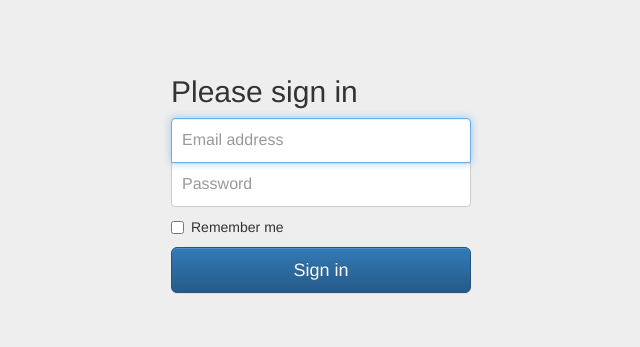
After one commit to se42/shaq, a Django app: page /login/ in a window 1280 px wide. The commit adds this page. Shown: the top 347 px of the page, without its empty margins (319-959 px from the left). Run offline with Django 3.2, Linux system fonts and the light colour scheme; some libraries are stand-ins or nearby versions.

Commit message:
begin configuring login

```diff
--- a/shaq/urls.py
+++ b/shaq/urls.py
@@ -13,11 +13,14 @@ Including another URLconf
     1. Import the include() function: from django.conf.urls import url, include
     2. Add a URL to urlpatterns:  url(r'^blog/', include('blog.urls'))
 """
-from django.conf.urls import url
+from django.conf.urls import include, url
 from django.contrib import admin
+# from django.contrib.auth import urls as auth_urls
 from django.shortcuts import render
 
 urlpatterns = [
-    url(r'^$', lambda request: render(request, 'landing-page/landing-page.html')),
+    url(r'^$', lambda request: render(request, 'landing_page/landing_page.html')),
+    url(r'^', include('django.contrib.auth.urls')),
+    url(r'^home$', lambda request: render(request, 'shaq/shaq_home.html')),
     url(r'^admin/', admin.site.urls),
 ]
--- /dev/null
+++ b/static/registration/css/ie10-viewport-bug-workaround.css
@@ -0,0 +1,15 @@
+/*!
+ * IE10 viewport hack for Surface/desktop Windows 8 bug
+ * Copyright 2014-2015 Twitter, Inc.
+ * Licensed under MIT (https://github.com/twbs/bootstrap/blob/master/LICENSE)
+ */
+
+/*
+ * See the Getting Started docs for more information:
+ * http://getbootstrap.com/getting-started/#support-ie10-width
+ */
+@-webkit-viewport { width: device-width; }
+@-moz-viewport    { width: device-width; }
+@-ms-viewport     { width: device-width; }
+@-o-viewport      { width: device-width; }
+@viewport         { width: device-width; }
--- /dev/null
+++ b/static/registration/css/signin.css
@@ -0,0 +1,40 @@
+body {
+  padding-top: 40px;
+  padding-bottom: 40px;
+  background-color: #eee;
+}
+
+.form-signin {
+  max-width: 330px;
+  padding: 15px;
+  margin: 0 auto;
+}
+.form-signin .form-signin-heading,
+.form-signin .checkbox {
+  margin-bottom: 10px;
+}
+.form-signin .checkbox {
+  font-weight: normal;
+}
+.form-signin .form-control {
+  position: relative;
+  height: auto;
+  -webkit-box-sizing: border-box;
+     -moz-box-sizing: border-box;
+          box-sizing: border-box;
+  padding: 10px;
+  font-size: 16px;
+}
+.form-signin .form-control:focus {
+  z-index: 2;
+}
+.form-signin input[type="email"] {
+  margin-bottom: -1px;
+  border-bottom-right-radius: 0;
+  border-bottom-left-radius: 0;
+}
+.form-signin input[type="password"] {
+  margin-bottom: 10px;
+  border-top-left-radius: 0;
+  border-top-right-radius: 0;
+}
--- /dev/null
+++ b/static/registration/js/ie10-viewport-bug-workaround.js
@@ -0,0 +1,23 @@
+/*!
+ * IE10 viewport hack for Surface/desktop Windows 8 bug
+ * Copyright 2014-2015 Twitter, Inc.
+ * Licensed under MIT (https://github.com/twbs/bootstrap/blob/master/LICENSE)
+ */
+
+// See the Getting Started docs for more information:
+// http://getbootstrap.com/getting-started/#support-ie10-width
+
+(function () {
+  'use strict';
+
+  if (navigator.userAgent.match(/IEMobile\/10\.0/)) {
+    var msViewportStyle = document.createElement('style')
+    msViewportStyle.appendChild(
+      document.createTextNode(
+        '@-ms-viewport{width:auto!important}'
+      )
+    )
+    document.querySelector('head').appendChild(msViewportStyle)
+  }
+
+})();
--- /dev/null
+++ b/templates/registration/login.html
@@ -0,0 +1,60 @@
+
+<!DOCTYPE html>
+<html lang="en">
+  <head>
+    <meta charset="utf-8">
+    <meta http-equiv="X-UA-Compatible" content="IE=edge">
+    <meta name="viewport" content="width=device-width, initial-scale=1">
+    <!-- The above 3 meta tags *must* come first in the head; any other head content must come *after* these tags -->
+    <meta name="description" content="">
+    <meta name="author" content="Scott Edwards">
+    <!-- <link rel="icon" href="../../favicon.ico"> -->
+
+    <title>SHAQ Login</title>
+
+    <!-- Bootstrap Core CSS -->
+    <link rel="stylesheet" href="https://maxcdn.bootstrapcdn.com/bootstrap/3.3.6/css/bootstrap.min.css" integrity="sha384-1q8mTJOASx8j1Au+a5WDVnPi2lkFfwwEAa8hDDdjZlpLegxhjVME1fgjWPGmkzs7" crossorigin="anonymous">
+
+    <!-- Bootstrap Optional theme -->
+    <link rel="stylesheet" href="https://maxcdn.bootstrapcdn.com/bootstrap/3.3.6/css/bootstrap-theme.min.css" integrity="sha384-fLW2N01lMqjakBkx3l/M9EahuwpSfeNvV63J5ezn3uZzapT0u7EYsXMjQV+0En5r" crossorigin="anonymous">
+
+    {% load staticfiles %}
+
+    <!-- IE10 viewport hack for Surface/desktop Windows 8 bug -->
+    <link href="{% static 'registration/css/ie10-viewport-bug-workaround.css' %}" rel="stylesheet">
+
+    <!-- Custom styles for this template -->
+    <link href="{% static 'registration/css/signin.css' %}" rel="stylesheet">
+
+    <!-- HTML5 shim and Respond.js for IE8 support of HTML5 elements and media queries -->
+    <!--[if lt IE 9]>
+      <script src="https://oss.maxcdn.com/html5shiv/3.7.2/html5shiv.min.js"></script>
+      <script src="https://oss.maxcdn.com/respond/1.4.2/respond.min.js"></script>
+    <![endif]-->
+  </head>
+
+  <body>
+
+    <div class="container">
+
+      <form class="form-signin">
+        <h2 class="form-signin-heading">Please sign in</h2>
+        <label for="inputEmail" class="sr-only">Email address</label>
+        <input type="email" id="inputEmail" class="form-control" placeholder="Email address" required autofocus>
+        <label for="inputPassword" class="sr-only">Password</label>
+        <input type="password" id="inputPassword" class="form-control" placeholder="Password" required>
+        <div class="checkbox">
+          <label>
+            <input type="checkbox" value="remember-me"> Remember me
+          </label>
+        </div>
+        <button class="btn btn-lg btn-primary btn-block" type="submit">Sign in</button>
+      </form>
+
+    </div> <!-- /container -->
+
+
+    <!-- IE10 viewport hack for Surface/desktop Windows 8 bug -->
+    <script src="{% static 'registration/js/ie10-viewport-bug-workaround.js' %}"></script>
+  </body>
+</html>
```
Also changed, not shown: templates/landing_page/landing_page.html (renamed from templates/landing-page/landing-page.html, +4 -4 lines), templates/shaq/shaq_home.html (added, +9 -0 lines), static/landing_page/css/landing_page.css (renamed from static/landing-page/css/landing-page.css), static/landing_page/img/all_devices.jpg (renamed from static/landing-page/img/all-devices.jpg), static/landing_page/img/computer_code.jpg (renamed from static/landing-page/img/computer-code.jpg), static/landing_page/img/laptop_charts.jpg (renamed from static/landing-page/img/laptop-charts.jpg).
